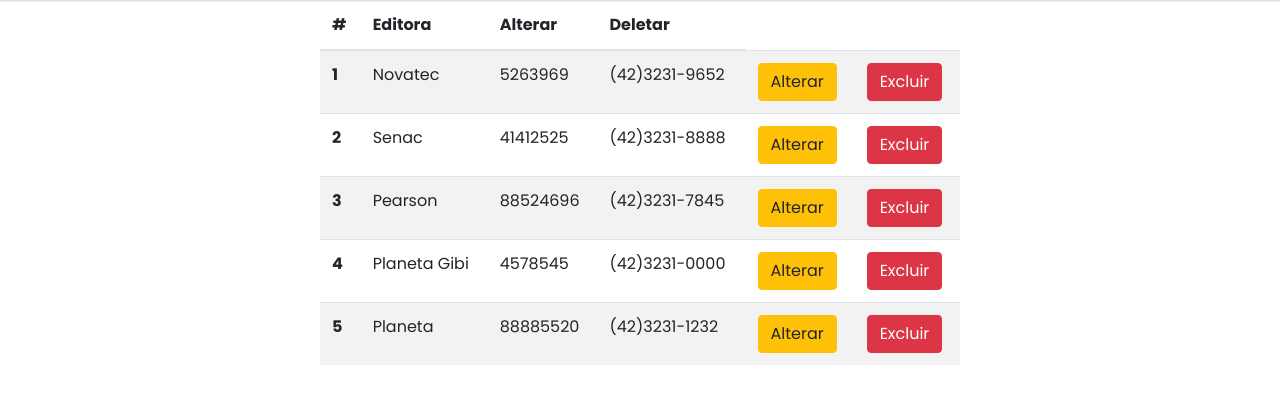
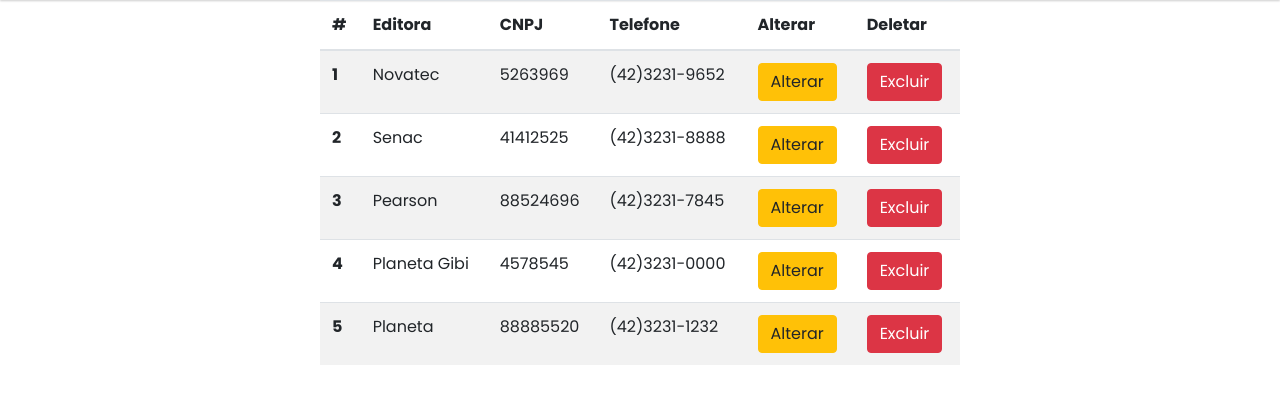
Before and after one commit to andre-web-developer/LivrAquim, a PHP site: page /listar_editora.php in a window 1280 px wide. Shown: the part 100-504 px from the top of the page. Run offline with PHP 8.4, Linux system fonts and the light colour scheme; the visitor is signed in with stand-in values (Sample User, id 1); data comes from the database, SQL or seed files in the repository.

Commit message:
Colocando nomes nas colunas

```diff
--- a/view/listar_editora.php
+++ b/view/listar_editora.php
@@ -1,7 +1,7 @@
 <?php
- require_once("../controle/login.php");
- testa_login();
- require("cabecalho.php");
+  require_once("../controle/login.php");
+  testa_login();
+  require("cabecalho.php");
 ?>
 <!DOCTYPE html>
 <html lang="pt">
@@ -21,6 +21,8 @@
           <tr>
             <th scope="col">#</th>
             <th scope="col">Editora</th>
+            <th scope="col">CNPJ</th>
+            <th scope="col">Telefone</th>
             <th scope="col">Alterar</th>
             <th scope="col">Deletar</th>
           </tr>
```
